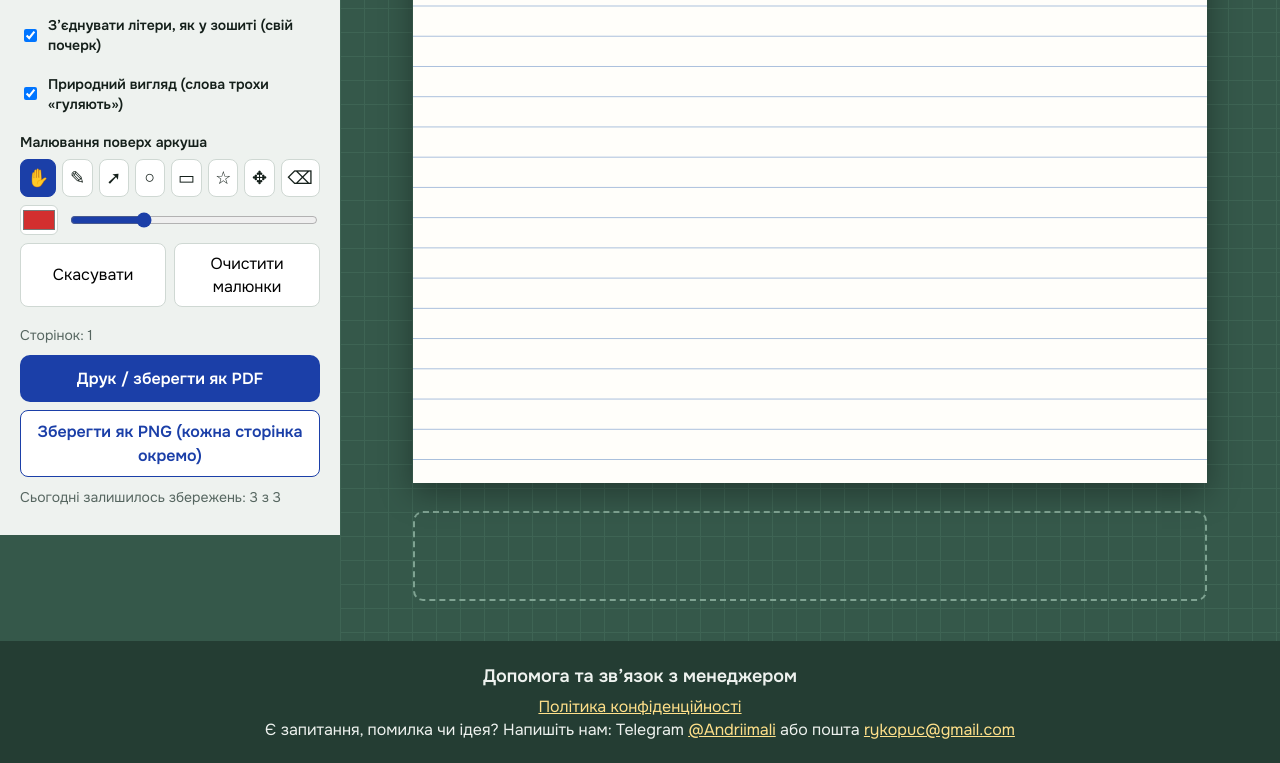
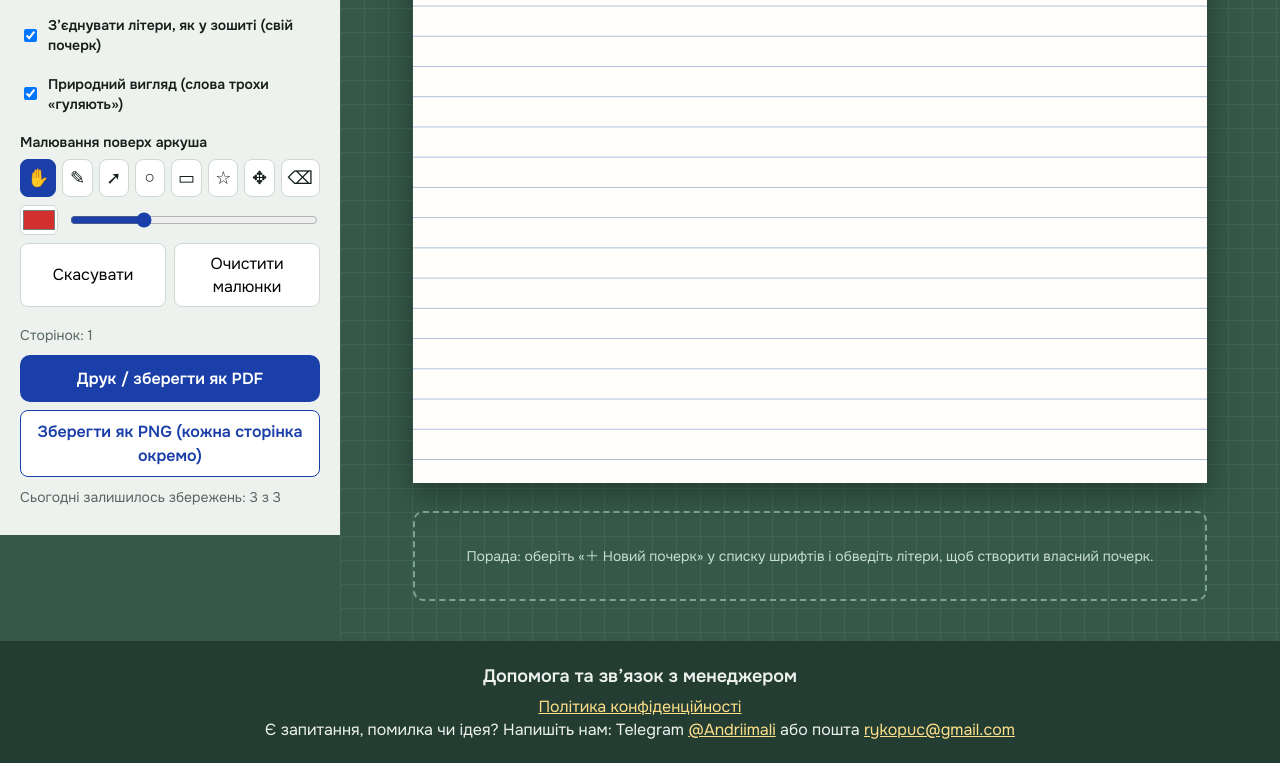
Before and after one commit to AndriiMali/my-site, a plain HTML site: page index.html in a window 1280 px wide. Shown: the part 729-1492 px from the top of the page. Drawn offline with nearby package versions, Linux system fonts and the light colour scheme; a web font is replaced by a local one.

Commit message:
поради в рамці

```diff
--- a/index.html
+++ b/index.html
@@ -275,7 +275,7 @@ input[type=color]{width:38px;height:30px;padding:0;border:1px solid var(--border
   <section class="desk" id="desk" aria-label="Аркуш">
     <div class="pages" id="pages"></div>
 
-    <div class="ad" id="adbox" hidden></div>
+    <div class="ad" id="adbox"></div>
   </section>
 </main>
 
@@ -1123,6 +1123,28 @@ if (ADS.client && ADS.slot) {
   box.style.border = 'none';
   box.innerHTML = '<ins class="adsbygoogle" style="display:block;width:100%" data-ad-client="' + ADS.client + '" data-ad-slot="' + ADS.slot + '" data-ad-format="auto" data-full-width-responsive="true"></ins>';
   try { (window.adsbygoogle = window.adsbygoogle || []).push({}); } catch (e) {}
+} else {
+  /* Поки реклами немає, рамка показує поради */
+  const TIPS = [
+    'Порада: оберіть «＋ Новий почерк» у списку шрифтів і обведіть літери, щоб створити власний почерк.',
+    'Порада: літери з’єднуються автоматично, якщо писати їх зліва направо біля нижньої лінії.',
+    'Порада: інструментом ✥ можна пересувати намальовані стрілки та фігури.',
+    'Порада: «Друк / зберегти як PDF» зберігає всі сторінки, а PNG зберігає кожну сторінку окремою картинкою.',
+    'Порада: увійдіть в акаунт, щоб ваші почерки та робота зберігалися на всіх пристроях.',
+    'Порада: повзунок «Підняти або опустити текст» підганяє рядок під лінію паперу.'
+  ];
+  let ti = 0;
+  const tbox = $('adbox');
+  const showTip = () => { tbox.textContent = TIPS[ti % TIPS.length]; };
+  const nextTip = () => { ti++; showTip(); };
+  showTip();
+  tbox.style.cursor = 'pointer';
+  tbox.title = 'Натисніть, щоб побачити наступну пораду';
+  tbox.tabIndex = 0;
+  tbox.setAttribute('role', 'button');
+  tbox.onclick = nextTip;
+  tbox.onkeydown = e => { if (e.key === 'Enter' || e.key === ' ') { e.preventDefault(); nextTip(); } };
+  setInterval(nextTip, 9000);
 }
 
 /* ---- Pro ---- */
```
